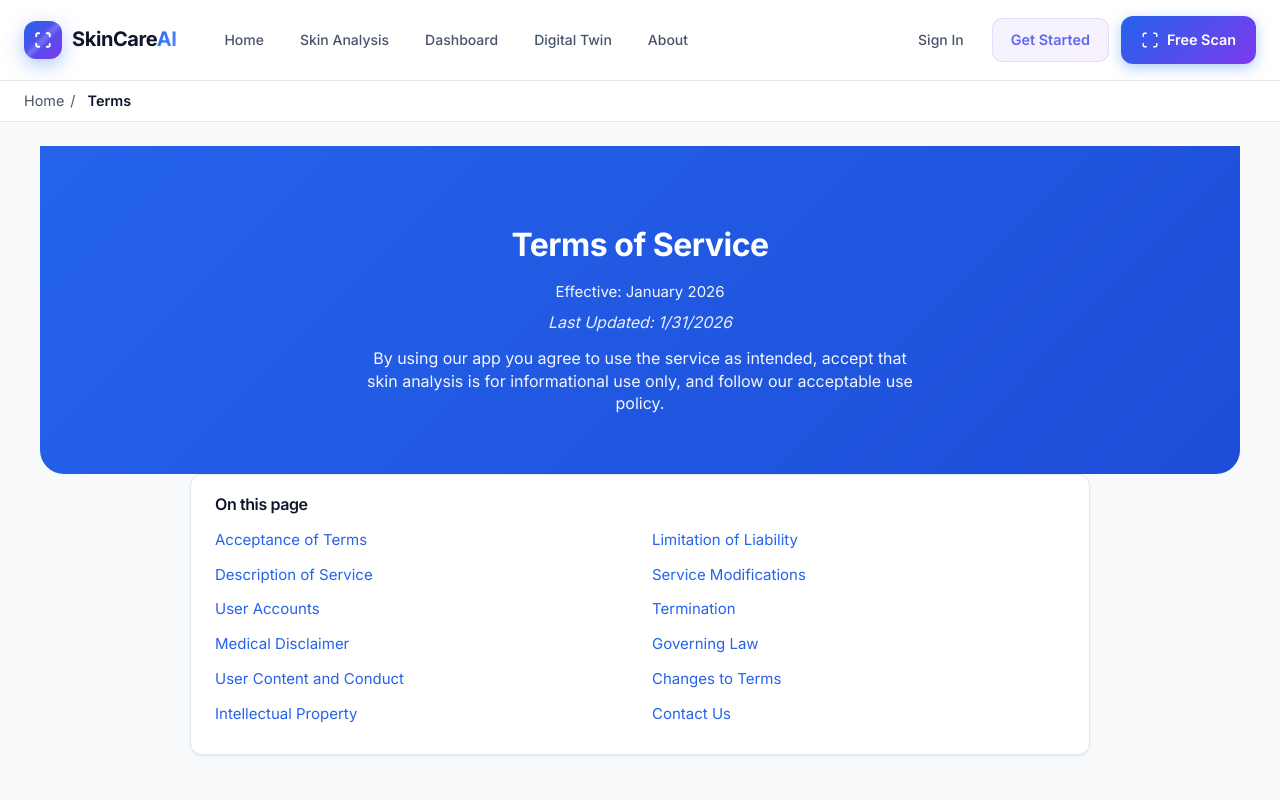
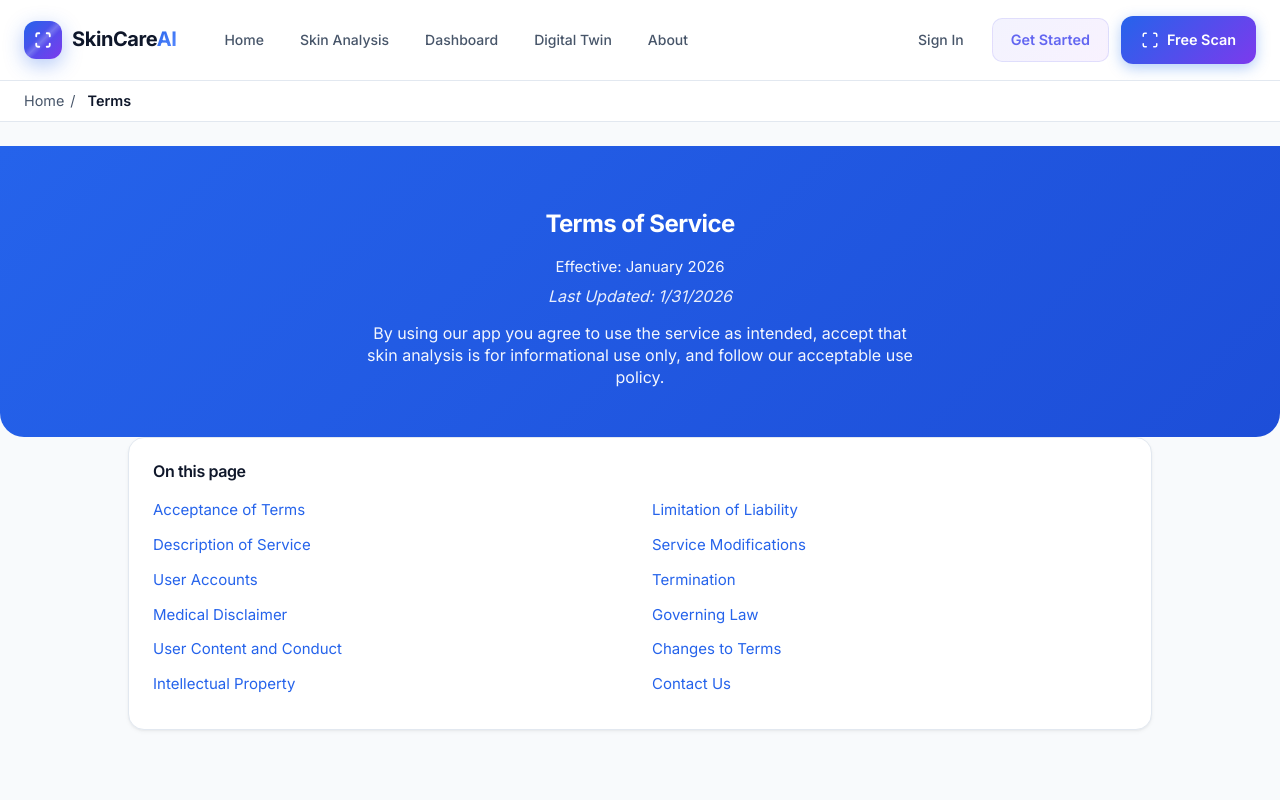
Before and after one commit to himprapatel-rgb/ai-skincare-intelligence-system, a React (Vite) app in the folder frontend/: page /terms in a window 1280 px wide. Shown: the top 800 px of the page. Built offline with nearby package versions, Linux system fonts and the light colour scheme; no server answers.

Commit message:
feat: GUI tokens Privacy/Terms; WHERE-WE-ARE updated

```diff
--- a/frontend/src/pages/PrivacyPage.css
+++ b/frontend/src/pages/PrivacyPage.css
@@ -3,60 +3,60 @@
 .privacy-page {
   min-height: 100vh;
   background: var(--bg-light);
-  font-family: 'Inter', -apple-system, BlinkMacSystemFont, 'Segoe UI', sans-serif;
+  font-family: var(--font-family);
 }
 
 .privacy-hero {
   text-align: center;
-  padding: 80px 24px 60px;
-  max-width: 1200px;
+  padding: var(--spacing-3xl) var(--spacing-lg) var(--spacing-2xl);
+  max-width: var(--max-width-xl);
   margin: 0 auto;
   background: linear-gradient(135deg, var(--primary) 0%, var(--primary-dark) 100%);
-  border-radius: 0 0 24px 24px;
+  border-radius: 0 0 var(--border-radius-xl) var(--border-radius-xl);
 }
 
 .privacy-hero h1 {
-  font-size: 2rem; /* Brand guideline: 48px / 3rem for H1 */
-  font-weight: 700; /* Brand guideline: Bold */
-  color: white;
-  margin-bottom: 16px;
-  line-height: 1.2;
-  letter-spacing: -0.5px;
+  font-size: var(--font-size-2xl);
+  font-weight: var(--font-weight-bold);
+  color: var(--white);
+  margin-bottom: var(--spacing-md);
+  line-height: var(--line-height-tight);
+  letter-spacing: var(--letter-spacing-tight);
 }
 
 .effective-date {
-  font-size: 0.9375rem;
+  font-size: var(--font-size-sm);
   color: rgba(255, 255, 255, 0.95);
-  margin: 0 0 4px;
+  margin: 0 0 var(--spacing-xs);
 }
 .last-updated {
-  font-size: 1rem; /* Brand guideline: 16px Body */
+  font-size: var(--font-size-base);
   color: rgba(255, 255, 255, 0.9);
   font-style: italic;
-  margin: 0 0 12px;
+  margin: 0 0 var(--spacing-md);
 }
 .privacy-summary {
-  font-size: 1rem;
+  font-size: var(--font-size-base);
   color: rgba(255, 255, 255, 0.95);
   max-width: 560px;
   margin: 0 auto;
-  line-height: 1.4;
+  line-height: var(--line-height-relaxed);
 }
 
 .privacy-toc {
-  max-width: 900px;
-  margin: 0 auto 24px;
-  padding: 20px 24px;
+  max-width: var(--max-width-lg);
+  margin: 0 auto var(--spacing-lg);
+  padding: var(--spacing-lg) var(--spacing-lg);
   background: var(--bg-white);
-  border-radius: 12px;
+  border-radius: var(--border-radius-lg);
   border: 1px solid var(--border);
   box-shadow: var(--shadow-sm);
 }
 .privacy-toc-title {
-  font-size: 1rem;
-  font-weight: 600;
+  font-size: var(--font-size-base);
+  font-weight: var(--font-weight-semibold);
   color: var(--text-dark);
-  margin: 0 0 12px;
+  margin: 0 0 var(--spacing-md);
 }
 .privacy-toc ul {
   list-style: none;
--- a/frontend/src/pages/TermsPage.css
+++ b/frontend/src/pages/TermsPage.css
@@ -3,25 +3,25 @@
 .terms-page {
   min-height: 100vh;
   background: var(--bg-light);
-  font-family: 'Inter', -apple-system, BlinkMacSystemFont, 'Segoe UI', sans-serif;
+  font-family: var(--font-family);
 }
 
 .terms-hero {
   text-align: center;
-  padding: 80px 24px 60px;
-  max-width: 1200px;
+  padding: var(--spacing-3xl) var(--spacing-lg) var(--spacing-2xl);
+  max-width: var(--max-width-xl);
   margin: 0 auto;
   background: linear-gradient(135deg, var(--primary) 0%, var(--primary-dark) 100%);
-  border-radius: 0 0 24px 24px;
+  border-radius: 0 0 var(--border-radius-xl) var(--border-radius-xl);
 }
 
 .terms-hero h1 {
-  font-size: 2rem; /* Brand guideline: 48px / 3rem for H1 */
-  font-weight: 700; /* Brand guideline: Bold */
-  color: white;
-  margin-bottom: 16px;
-  line-height: 1.2;
-  letter-spacing: -0.5px;
+  font-size: var(--font-size-2xl);
+  font-weight: var(--font-weight-bold);
+  color: var(--white);
+  margin-bottom: var(--spacing-md);
+  line-height: var(--line-height-tight);
+  letter-spacing: var(--letter-spacing-tight);
 }
 
 .effective-date {
@@ -44,19 +44,19 @@
 }
 
 .terms-toc {
-  max-width: 900px;
-  margin: 0 auto 24px;
-  padding: 20px 24px;
+  max-width: var(--max-width-lg);
+  margin: 0 auto var(--spacing-lg);
+  padding: var(--spacing-lg) var(--spacing-lg);
   background: var(--bg-white);
-  border-radius: 12px;
+  border-radius: var(--border-radius-lg);
   border: 1px solid var(--border);
   box-shadow: var(--shadow-sm);
 }
 .terms-toc-title {
-  font-size: 1rem;
-  font-weight: 600;
+  font-size: var(--font-size-base);
+  font-weight: var(--font-weight-semibold);
   color: var(--text-dark);
-  margin: 0 0 12px;
+  margin: 0 0 var(--spacing-md);
 }
 .terms-toc ul {
   list-style: none;
```
Also changed, not shown: 1 other file (tests, documents, lock files or other folders).
